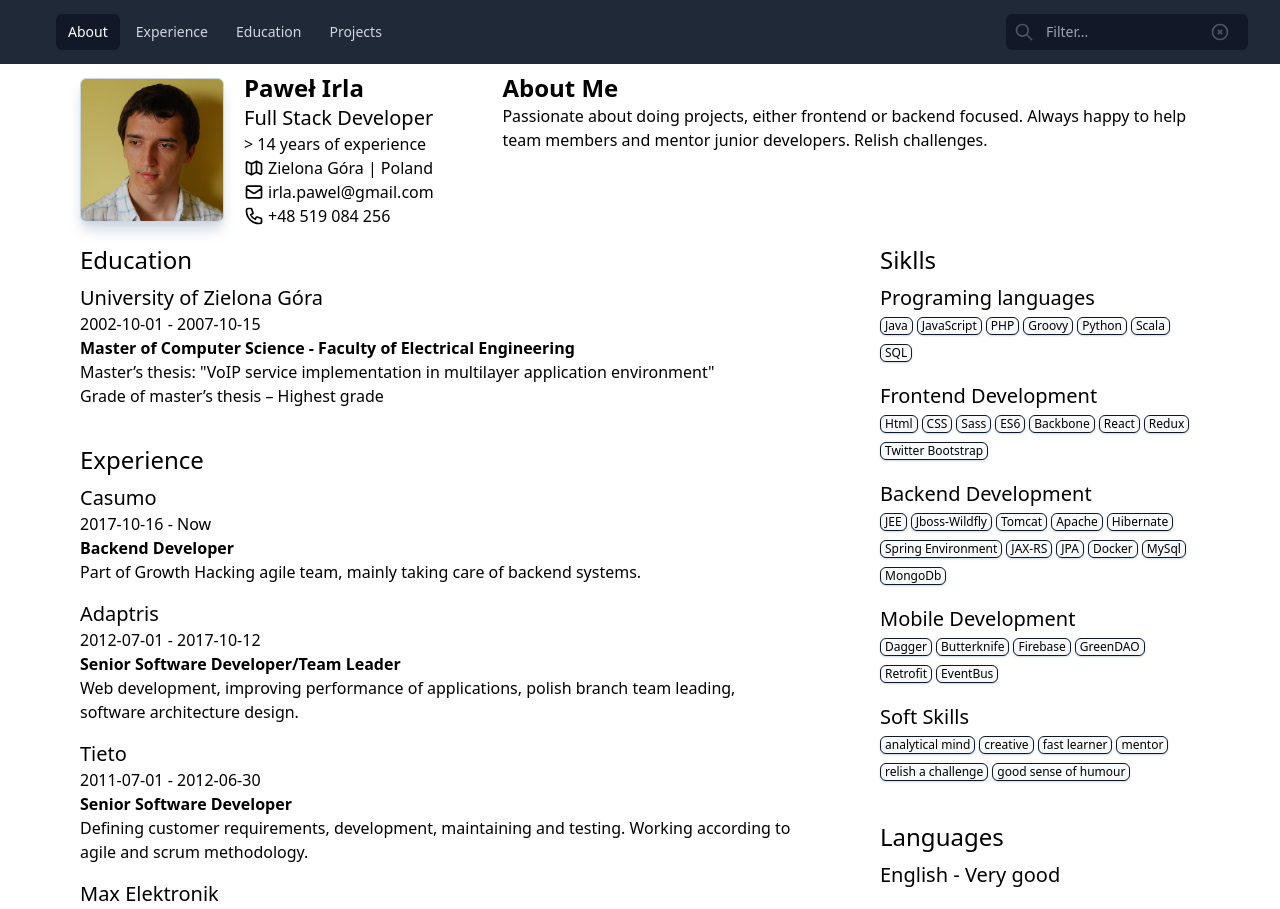
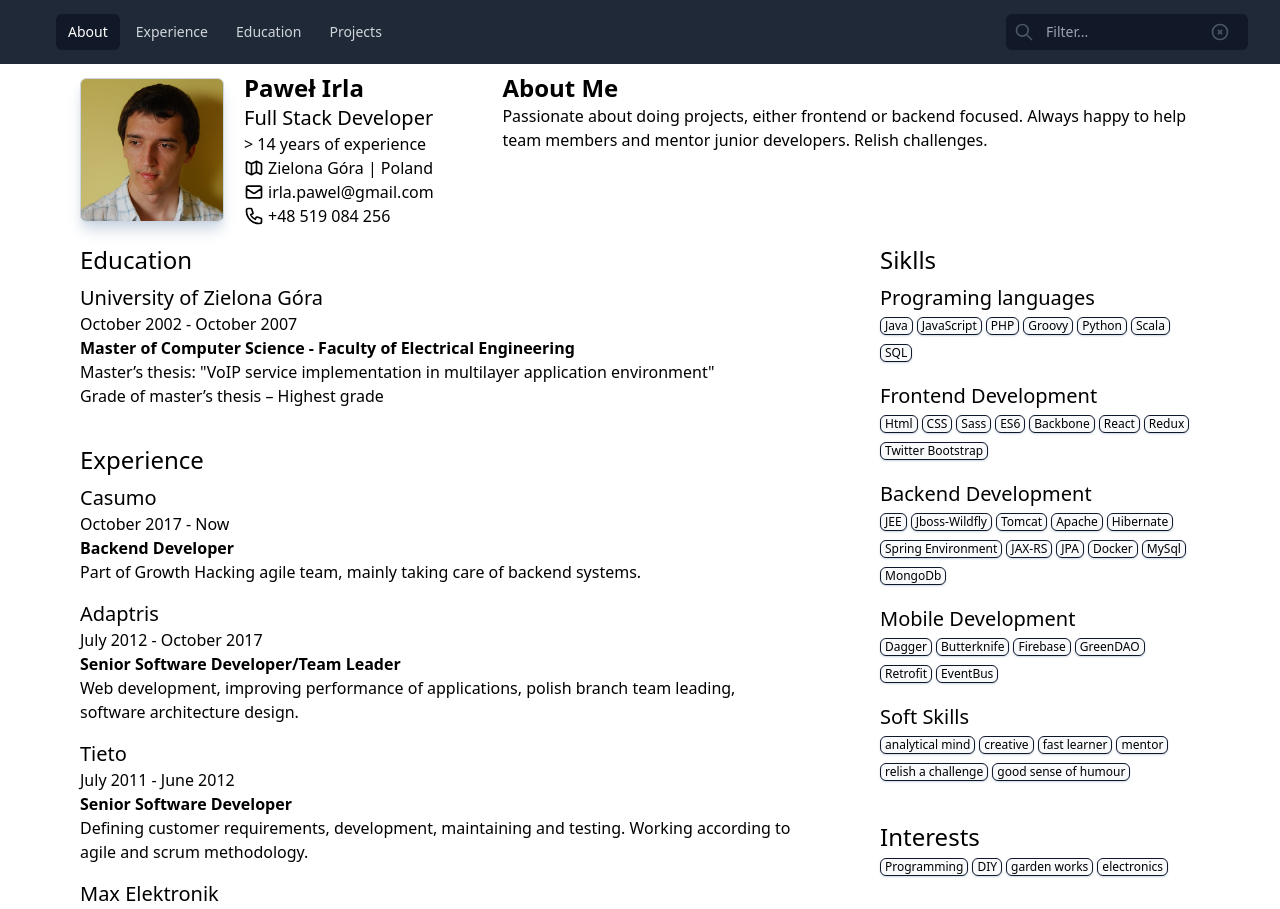
Before and after one commit to irla/irla.github.io, a Next.js app: page / in a window 1280 px wide. Shown: the top 909 px of the page. Built offline with nearby package versions, Linux system fonts and the light colour scheme.

Commit message:
Dates formatting and interests added

```diff
--- a/sections/Experience.tsx
+++ b/sections/Experience.tsx
@@ -1,5 +1,10 @@
 import { MapIcon, MailIcon, PhoneIcon } from '@heroicons/react/outline'
 import { type } from 'os'
+
+interface DateRange {
+    startDate: string,
+    endDate: string,
+}
 
 interface Work {
     company: string,
@@ -24,8 +29,15 @@ export interface ExperienceProps {
     work: Work[],
 }
 
-export const Experience: React.FC<ExperienceProps> = (props) => {
-    const {work, education} = props
+const formatDateRange = (dateRange: DateRange): string => {
+    const from = new Date(dateRange.startDate)
+    const to = new Date(dateRange.endDate)
+    const fromStr = isNaN(from.getTime()) ? dateRange.startDate : from.toLocaleString('en', { month: 'long', year: 'numeric'})
+    const toStr = isNaN(to.getTime()) ? dateRange.endDate : to.toLocaleString('en', { month: 'long', year: 'numeric'})
+    return `${fromStr} - ${toStr}`
+}
+
+export const Experience: React.FC<ExperienceProps> = ({work, education}) => {
     return (
         <div>
             <div className="p-2 mb-3">
@@ -33,7 +45,7 @@ export const Experience: React.FC<ExperienceProps> = (props) => {
                 {education.map((educationItem: Education) => {
                     return <div key={educationItem.institution} className="py-2">
                         <div className='block text-xl'>{educationItem.institution}</div>
-                        <div className='block'>{educationItem.startDate} - {educationItem.endDate}</div>
+                        <div className='block'>{formatDateRange(educationItem)}</div>
                         <strong>{educationItem.studyType} - {educationItem.area}</strong>
                         {educationItem.summary.map((summaryLine: string) => {
                             return <div className="block" key={summaryLine}>{summaryLine}</div>
@@ -46,7 +58,7 @@ export const Experience: React.FC<ExperienceProps> = (props) => {
                 {work.map((workItem: Work) => {
                     return <div key={workItem.company} className="py-2">
                         <div className='block text-xl'>{workItem.company}</div>
-                        <div className='block'>{workItem.startDate} - {workItem.endDate}</div>
+                        <div className='block'>{formatDateRange(workItem)}</div>
                         <strong>{workItem.position}</strong>
                         <div className="block">{workItem.summary}</div>
                     </div>
--- a/sections/Skills.tsx
+++ b/sections/Skills.tsx
@@ -49,6 +49,12 @@ export const Skills: React.FC<SkillsProps> = ({skills, languages, interests, fil
                 })}
             </div>
             <div className="p-2 mb-3">
+                <div className='block text-2xl'>Interests</div>
+                {interests.map((interestItem: string) => {
+                    return <Pill key={interestItem} label={interestItem} highlighted={false} />
+                })}
+            </div>
+            <div className="p-2 mb-3">
                 <div className='block text-2xl'>Languages</div>
                 {languages.map((languageItem: Language) => {
                     return <div key={languageItem.name} className="py-2">
```
